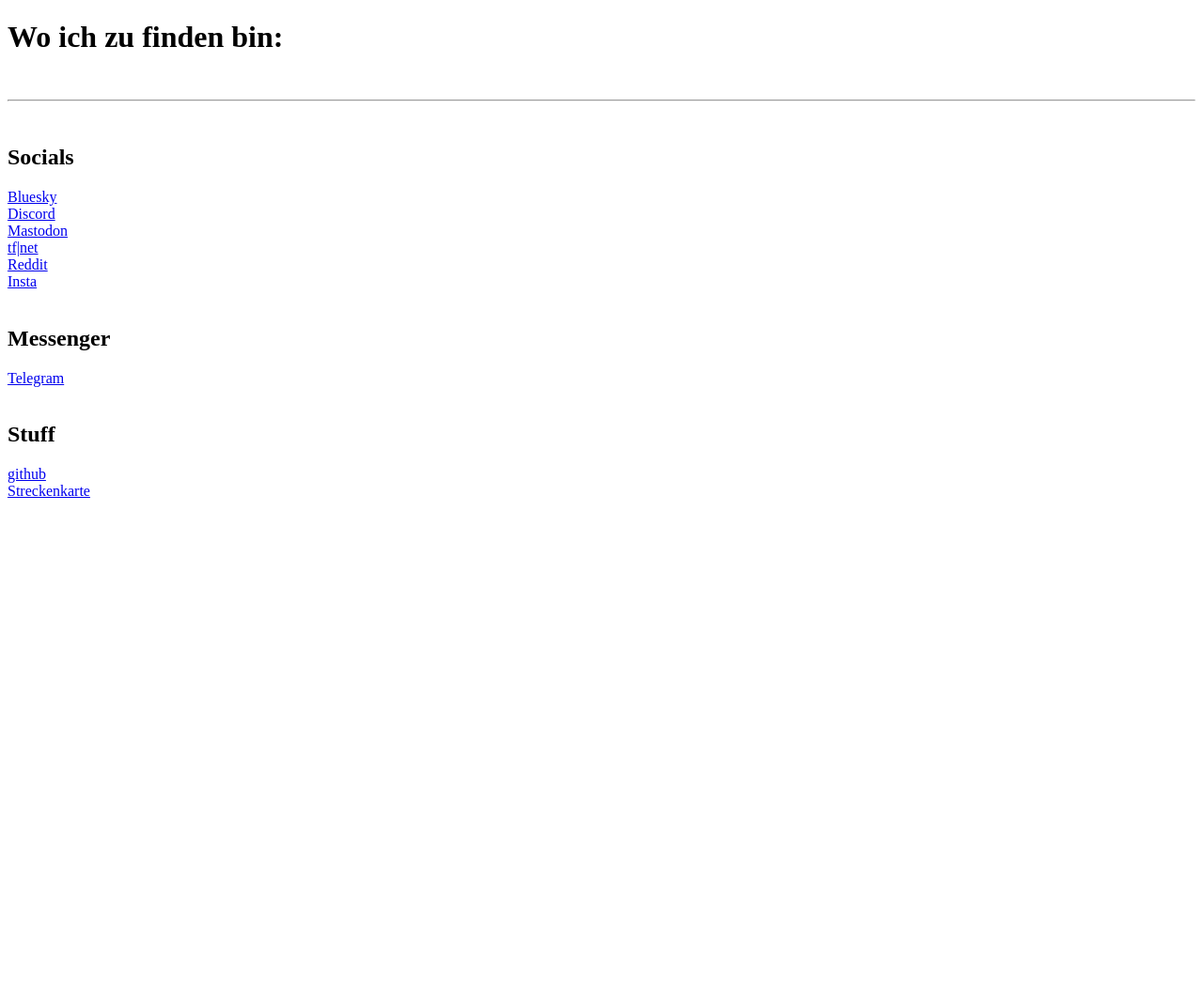
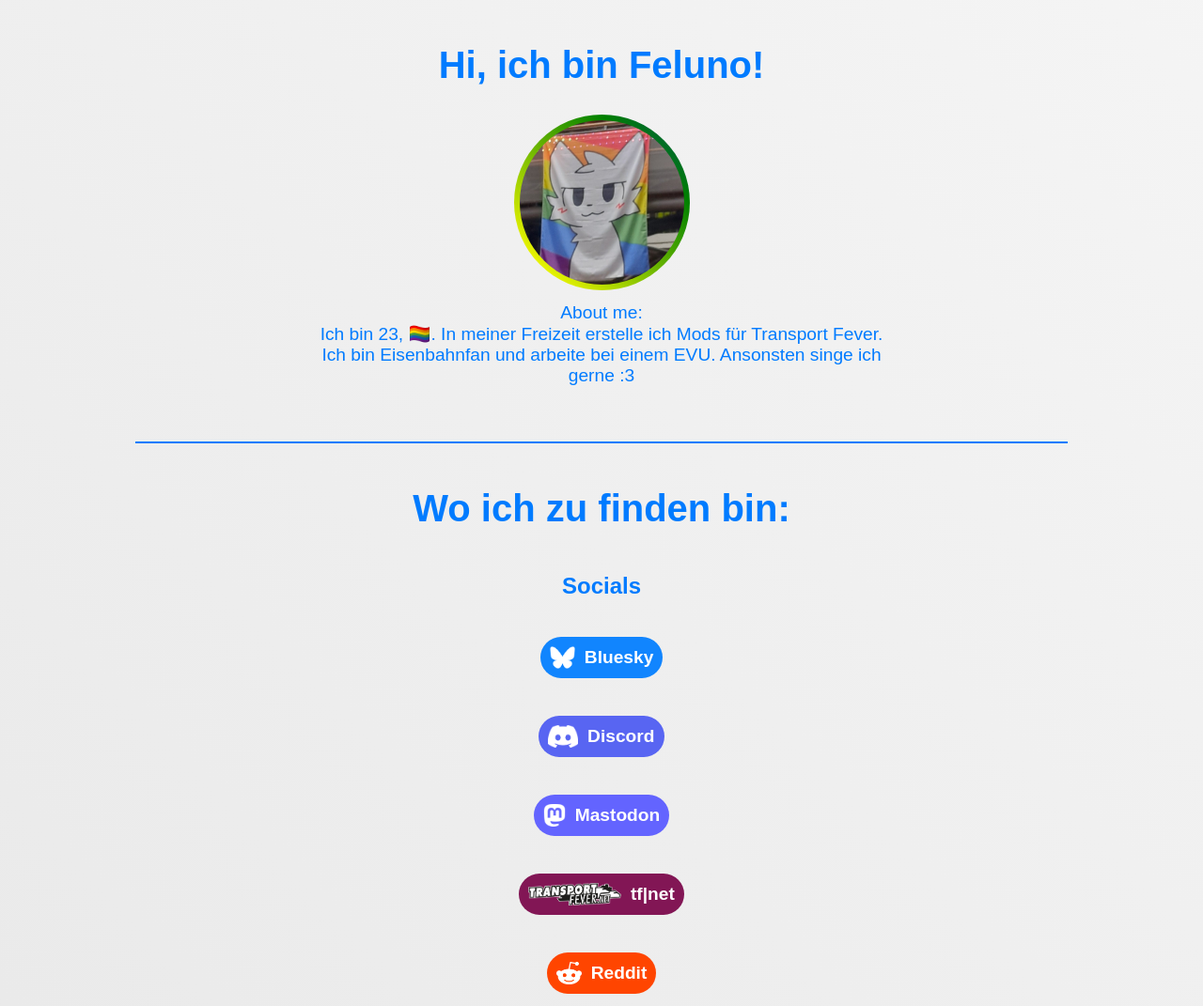
Before and after one commit to FelunoDoesStuff/feluno.de, a plain HTML site: page index.html in a window 1280 px wide. Shown: the top 1071 px of the page at 94% size. Before the commit the page ends 800 px from the top, so only its background shows below. Drawn offline with Linux system fonts and the light colour scheme.

Commit message:
added css and logos

```diff
--- a/index.html
+++ b/index.html
@@ -6,41 +6,67 @@
     <link href="styles.css" rel="stylesheet">
 </head>
 <body>
+    <div class="profile">
+		<h1>Hi, ich bin Feluno!</h1>
+        <img src="profile.jpg" alt="Profile Picture">
+        <p>
+			About me:<br>
+			Ich bin 23, 🏳️‍🌈. In meiner Freizeit erstelle ich Mods für Transport Fever. Ich bin Eisenbahnfan und arbeite bei einem EVU. Ansonsten singe ich gerne :3
+		</p>
+    </div>
+
+	<hr>
     <h1>Wo ich zu finden bin:</h1>
-		<br>
-		<hr>
-		<br>
+
     <h2>Socials</h2>
-		<a href="https://bsky.app/profile/feluno.de" class="button" target="_blank"><div id="bsky">
-			Bluesky
-		</div></a>
-		<a href="https://discordapp.com/users/511603279441035265" class="button" target="_blank"><div id="discord">
-			Discord
-		</div></a>
-		<a href="https://zug.network/@feluno" class="button" target="_blank"><div id="mastodon">
-			Mastodon
-		</div></a>
-		<a href="https://www.transportfever.net/wsc/user/33234-feluno/" class="button" target="_blank"><div id="tfnet">
-			tf|net
-		</div></a>
-		<a href="https://www.reddit.com/user/-Feluno-/" class="button" target="_blank"><div id="reddit">
-			Reddit
-		</div></a>
-		<a href="https://www.instagram.com/feluno.de" class="button" target="_blank"><div id="insta">
-			Insta
-		</div></a>
-		<br>
+    <a href="https://bsky.app/profile/feluno.de" class="button" target="_blank">
+        <div id="bsky">
+            <img src="logos/bsky-logo.png" alt="Bluesky Logo">Bluesky
+        </div>
+    </a>
+    <a href="https://discordapp.com/users/511603279441035265" class="button" target="_blank">
+        <div id="discord">
+            <img src="logos/discord-logo.png" alt="Discord Logo">Discord
+        </div>
+    </a>
+    <a href="https://zug.network/@feluno" class="button" target="_blank">
+        <div id="mastodon">
+            <img src="logos/mastodon-logo.png" alt="Mastodon Logo">Mastodon
+        </div>
+    </a>
+    <a href="https://www.transportfever.net/wsc/user/33234-feluno/" class="button" target="_blank">
+        <div id="tfnet">
+            <img src="logos/tfnet-logo.png" alt="tf|net Logo">tf|net
+        </div>
+    </a>
+    <a href="https://www.reddit.com/user/-Feluno-/" class="button" target="_blank">
+        <div id="reddit">
+            <img src="logos/reddit-logo.png" alt="Reddit Logo">Reddit
+        </div>
+    </a>
+    <a href="https://www.instagram.com/feluno.de" class="button" target="_blank">
+        <div id="insta">
+            <img src="logos/instagram-logo.png" alt="Instagram Logo">Insta
+        </div>
+    </a>
+
     <h2>Messenger</h2>
-		<a href="https://t.me/felunoowo" class="button" target="_blank"><div id="telegram">
-			Telegram
-		</div></a>
-		<br>
+    <a href="https://t.me/felunoowo" class="button" target="_blank">
+        <div id="telegram">
+            <img src="logos/telegram-logo.png" alt="Telegram Logo">Telegram
+        </div>
+    </a>
+
     <h2>Stuff</h2>
-		<a href="https://github.com/FelunoDoesStuff" class="button" target="_blank"><div id="github">
-			github
-		</div></a>
-		<a href="http://u.osmfr.org/m/1015856/" class="button" target="_blank"><div id="strecken">
-			Streckenkarte
-		</div></a>
+    <a href="https://github.com/FelunoDoesStuff" class="button" target="_blank">
+        <div id="github">
+            <img src="logos/github-logo.png" alt="GitHub Logo">GitHub
+        </div>
+    </a>
+    <a href="http://u.osmfr.org/m/1015856/" class="button" target="_blank">
+        <div id="strecken">
+            <img src="logos/map-logo.png" alt="Streckenkarte Logo">Streckenkarte
+        </div>
+    </a>
 </body>
 </html>
--- a/styles.css
+++ b/styles.css
@@ -0,0 +1,117 @@
+body {
+    display: flex;
+    flex-direction: column;
+    align-items: center;
+    text-align: center;
+    background: linear-gradient(45deg, #cccccc, #ffffff);
+    background-size: 400% 400%;
+    animation: gradientBG 10s ease infinite;
+    font-family: Arial, sans-serif;
+    color: #007BFF;
+    margin: 0;
+    padding: 20px;
+    position: relative;
+}
+
+@keyframes gradientBG {
+    0% { background-position: 0% 50%; }
+    50% { background-position: 100% 50%; }
+    100% { background-position: 0% 50%; }
+}
+
+.profile {
+    display: flex;
+    flex-direction: column;
+    align-items: center;
+    margin-bottom: 20px;
+}
+
+.profile img {
+    width: 175px;
+    height: 175px;
+    border-radius: 50%;
+    padding: 6px;
+    border: 3px solid transparent;
+    background: linear-gradient(45deg, red, orange, yellow, green, blue, indigo, violet);
+    background-size: 400% 400%;
+    background-clip: padding-box;
+    animation: rainbowBorder 6s linear infinite;
+}
+
+@keyframes rainbowBorder {
+    0% { background-position: 0% 50%; }
+    50% { background-position: 100% 50%; }
+    100% { background-position: 0% 50%; }
+}
+
+.profile p {
+    max-width: 600px;
+    font-size: 1.2em;
+    margin-top: 10px;
+}
+
+.button {
+    display: flex;
+    align-items: center;
+    justify-content: center;
+    width: 50%;
+    max-width: 400px;
+    padding: 10px;
+    margin: 10px;
+    border-radius: 25px;
+    text-decoration: none;
+    font-size: 1.2em;
+    font-weight: bold;
+    color: white;
+    transition: 0.3s;
+    background-clip: border-box;
+}
+
+.button div {
+    display: flex;
+    align-items: center;
+    gap: 10px;
+}
+
+.button img {
+    height: 24px;
+}
+
+@media (max-width: 600px) {
+    .button {
+        width: 90%;
+    }
+}
+
+/* App-specific colors */
+#bsky { background: #1185FE; }
+#discord { background: #5865F2; }
+#mastodon { background: #6364FF; }
+#tfnet { background: #821655; }
+#reddit { background: #FF4500; }
+#insta { background: #E4405F; }
+#telegram { background: #0088cc; }
+#github { background: #181717; }
+#strecken { background: #00A67E; }
+
+h1 {
+    background: #007BFF;
+    -webkit-background-clip: text;
+    -webkit-text-fill-color: transparent;
+    font-size: 2.5em;
+    font-weight: bold;
+}
+
+#bsky, #discord, #mastodon, #tfnet, #reddit, #insta, #telegram, #github, #strecken {
+    padding: 10px;
+    border-radius: 25px;
+    color: white;
+}
+
+hr {
+    border: none;
+    height: 2px;
+    background-color: #007BFF;
+    width: 80%;
+    margin: 20px auto;
+}
```
Also changed, not shown: logos/bsky-logo.png (added), logos/discord-logo.png (added), logos/github-logo.png (added), logos/instagram-logo.png (added), logos/map-logo.png (added), logos/mastodon-logo.png (added), logos/reddit-logo.png (added), logos/telegram-logo.png (added), logos/tfnet-logo.png (added), profile.jpg (added). Lines whose indentation alone changed are shown as unchanged.
